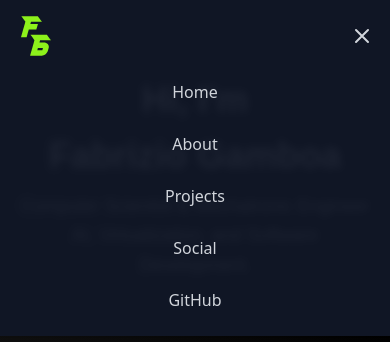
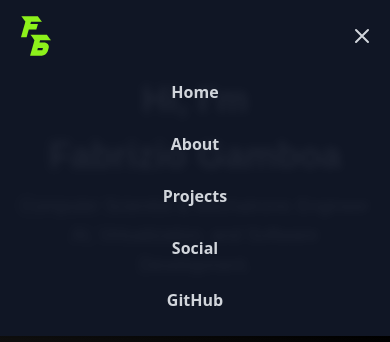
Before and after one commit to PixlGalaxy/fabriziogamboa, a React (Vite) app: page / in a window 390 px wide. Both pictures are taken after a click on the button 362 px from the left and 36 px from the top of the page. Shown: the top 342 px of the page. Built offline with nearby package versions, Linux system fonts and the light colour scheme.

Commit message:
Updated Navbar

```diff
--- a/src/components/Navbar.tsx
+++ b/src/components/Navbar.tsx
@@ -78,35 +78,35 @@ const Navbar: React.FC = () => {
                 onClick={() => setIsMenuOpen(false)}
                 className="text-gray-300 hover:text-blue-500 transition-colors py-2"
               >
-                Home
+                <strong>Home</strong>
               </Link>
               <Link
                 to="/about"
                 onClick={() => setIsMenuOpen(false)}
                 className="text-gray-300 hover:text-blue-500 transition-colors py-2"
               >
-                About
+                <strong>About</strong>
               </Link>
               <Link
                 to="/projects"
                 onClick={() => setIsMenuOpen(false)}
                 className="text-gray-300 hover:text-blue-500 transition-colors py-2"
               >
-                Projects
+                <strong>Projects</strong>
               </Link>
               <Link
                 to="/social"
                 onClick={() => setIsMenuOpen(false)}
                 className="text-gray-300 hover:text-blue-500 transition-colors py-2"
               >
-                Social
+                <strong>Social</strong>
               </Link>
               <a
                 href="https://github.com/PixlGalaxy"
                 onClick={() => setIsMenuOpen(false)}
                 className="text-gray-300 hover:text-blue-500 transition-colors py-2"
               >
-                GitHub
+                <strong>GitHub</strong>
               </a>
             </div>
           </div>
```
